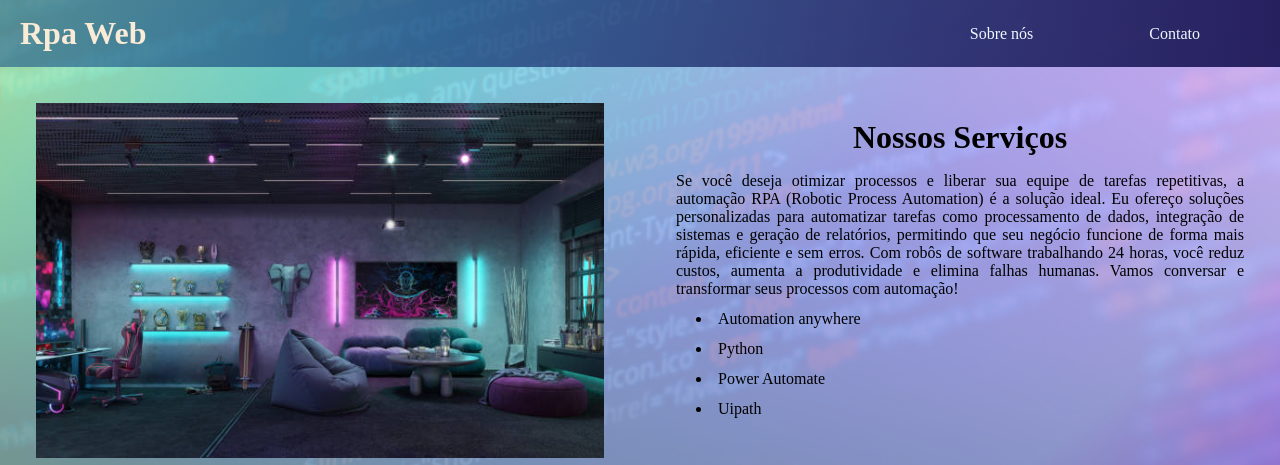
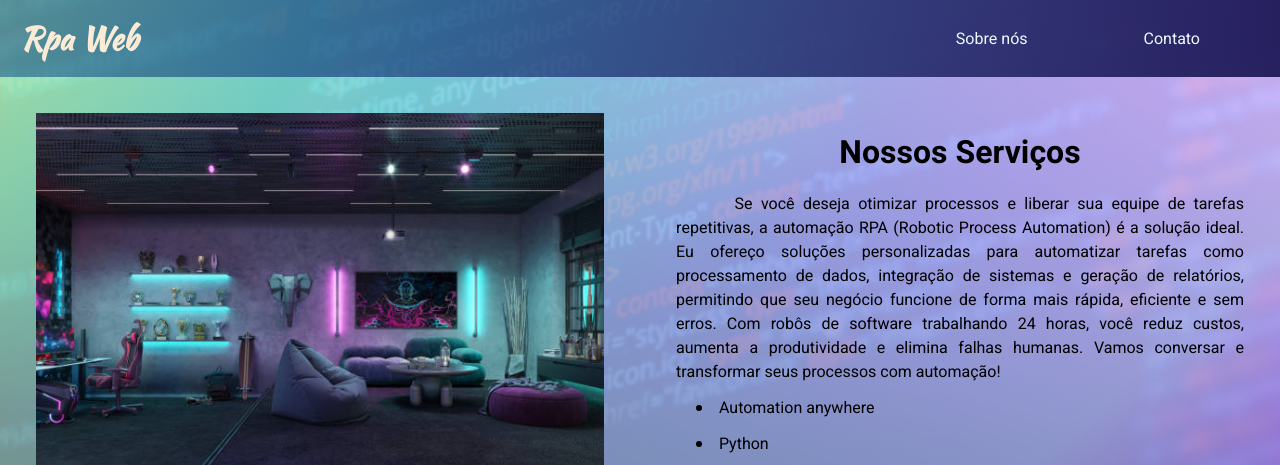
Before and after one commit to Viper0333/site_rpaweb2, a plain HTML site: page index.html in a window 1280 px wide. Shown: the top 465 px of the page. Drawn offline with Linux system fonts and the light colour scheme.

Commit message:
Alterado fontes

```diff
--- a/index.html
+++ b/index.html
@@ -11,6 +11,9 @@
     <link rel="stylesheet" href="footer.css">
     <link rel="stylesheet" href="stile.css">
     <link rel="stylesheet" href="main.css">
+    <link rel="preconnect" href="https://fonts.googleapis.com">
+    <link rel="preconnect" href="https://fonts.gstatic.com" crossorigin>
+    <link href="https://fonts.googleapis.com/css2?family=Heebo:wght@100..900&family=Kaushan+Script&display=swap" rel="stylesheet">
 </head>
 <body>
     <style>
@@ -72,7 +75,7 @@
             <div>
                 <h1>Nossos Serviços </h1>
                 <ul class="textservice">
-                    Se você deseja otimizar processos e liberar sua equipe de tarefas repetitivas, a automação RPA (Robotic Process Automation) é a solução ideal. Eu ofereço soluções personalizadas para automatizar tarefas como processamento de dados, integração de sistemas e geração de relatórios, permitindo que seu negócio funcione de forma mais rápida, eficiente e sem erros. Com robôs de software trabalhando 24 horas, você reduz custos, aumenta a produtividade e elimina falhas humanas. Vamos conversar e transformar seus processos com automação!
+                    &nbsp;&nbsp;&nbsp;&nbsp;&nbsp;&nbsp;&nbsp;Se você deseja otimizar processos e liberar sua equipe de tarefas repetitivas, a automação RPA (Robotic Process Automation) é a solução ideal. Eu ofereço soluções personalizadas para automatizar tarefas como processamento de dados, integração de sistemas e geração de relatórios, permitindo que seu negócio funcione de forma mais rápida, eficiente e sem erros. Com robôs de software trabalhando 24 horas, você reduz custos, aumenta a produtividade e elimina falhas humanas. Vamos conversar e transformar seus processos com automação!
                 </ul>
 
                 <li>Automation anywhere</li>
--- a/main.css
+++ b/main.css
@@ -2,6 +2,11 @@
     margin: 0;
     padding: 0;
     box-sizing: border-box;
+}
+
+header h1 {
+    font-family: "Kaushan Script", cursive;
+
 }
 
 #index {
@@ -14,4 +19,6 @@ body {
     min-height: 100vh;
     display: flex;
     flex-direction: column;
+    font-family: "Heebo", sans-serif;
+
 }
```
